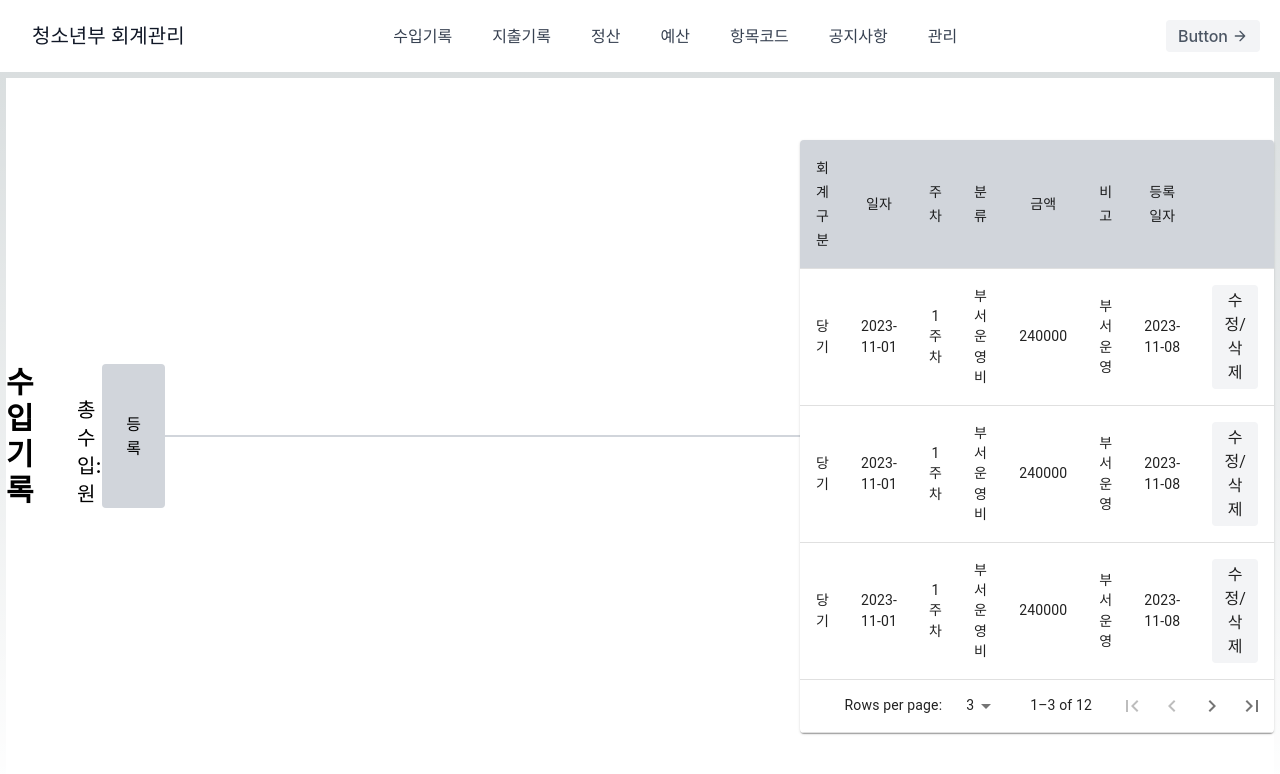
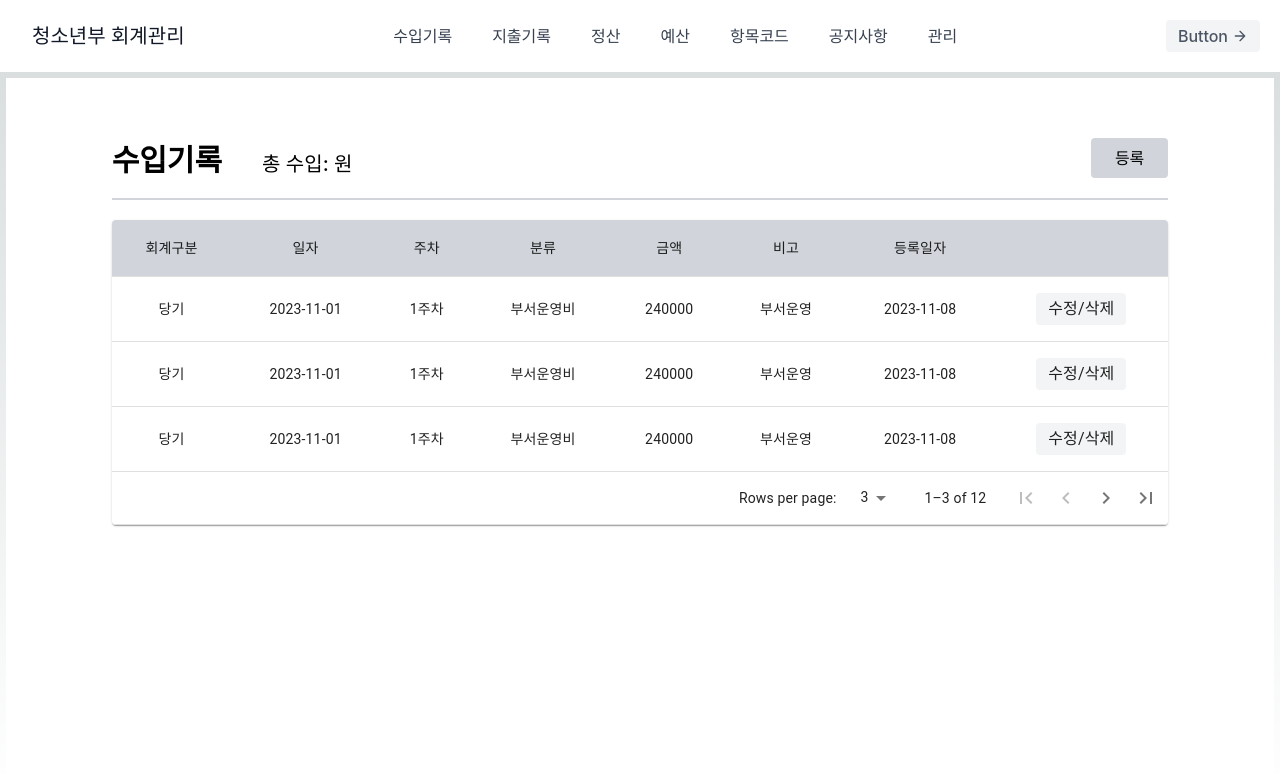
Before and after one commit to AMeaningfulStar/Accounting, a Next.js app: page /income in a window 1280 px wide. Shown: the top 774 px of the page. Built offline with nearby package versions, Linux system fonts and the light colour scheme.

Commit message:
STYLE: 레이아웃 수정
23.11.10

- 레이아웃 수정

```diff
--- a/components/Layout/Layout.tsx
+++ b/components/Layout/Layout.tsx
@@ -10,7 +10,7 @@ export default function Layout({ children }: LayoutType) {
       <Navbar />
       <div className="w-full h-full p-1.5">
         <div className="w-full h-full flex justify-center items-center bg-white">
-          {children}
+          <div className="w-10/12 h-5/6 flex flex-col gap-5">{children}</div>
         </div>
       </div>
     </div>
```
